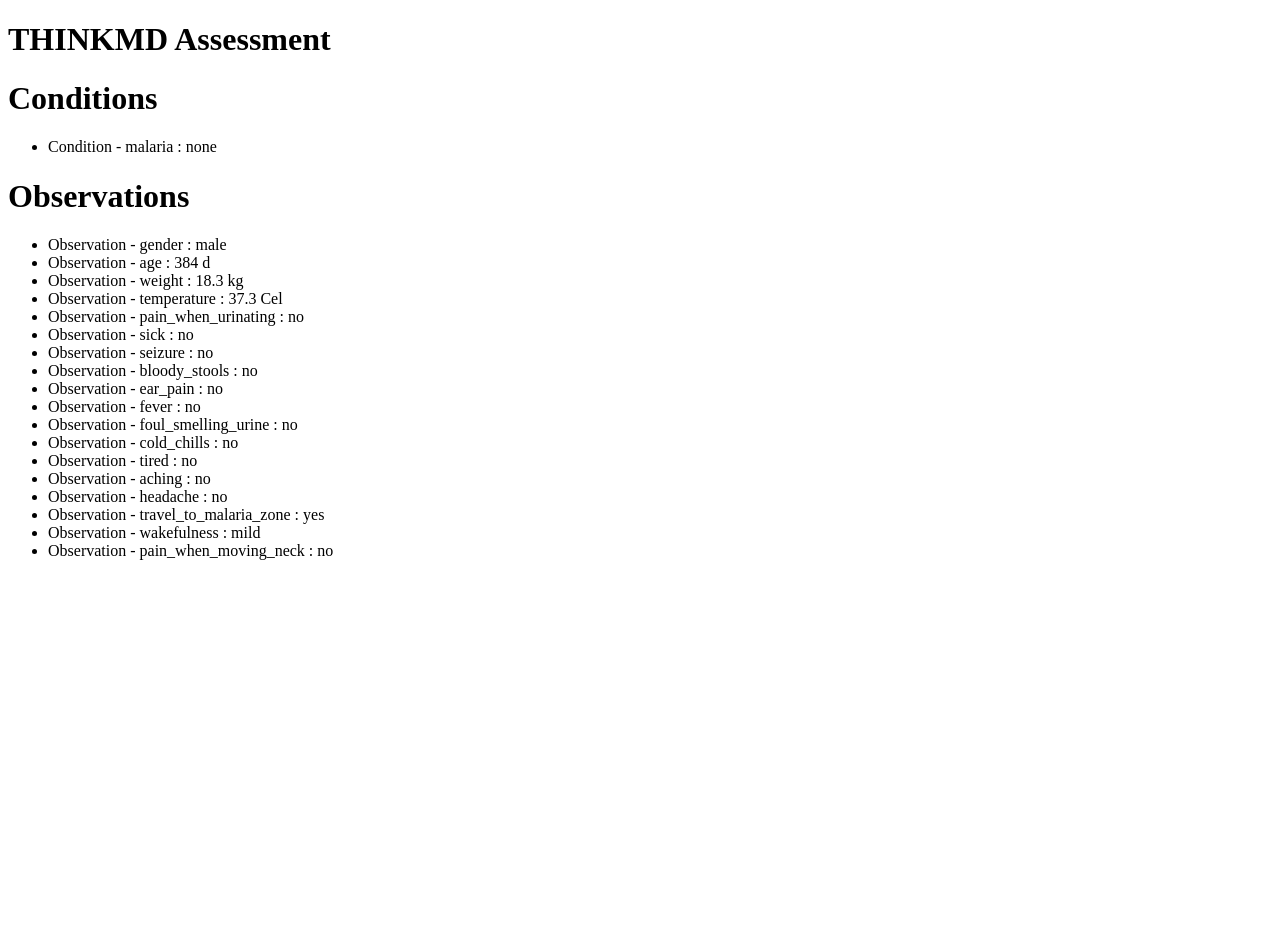
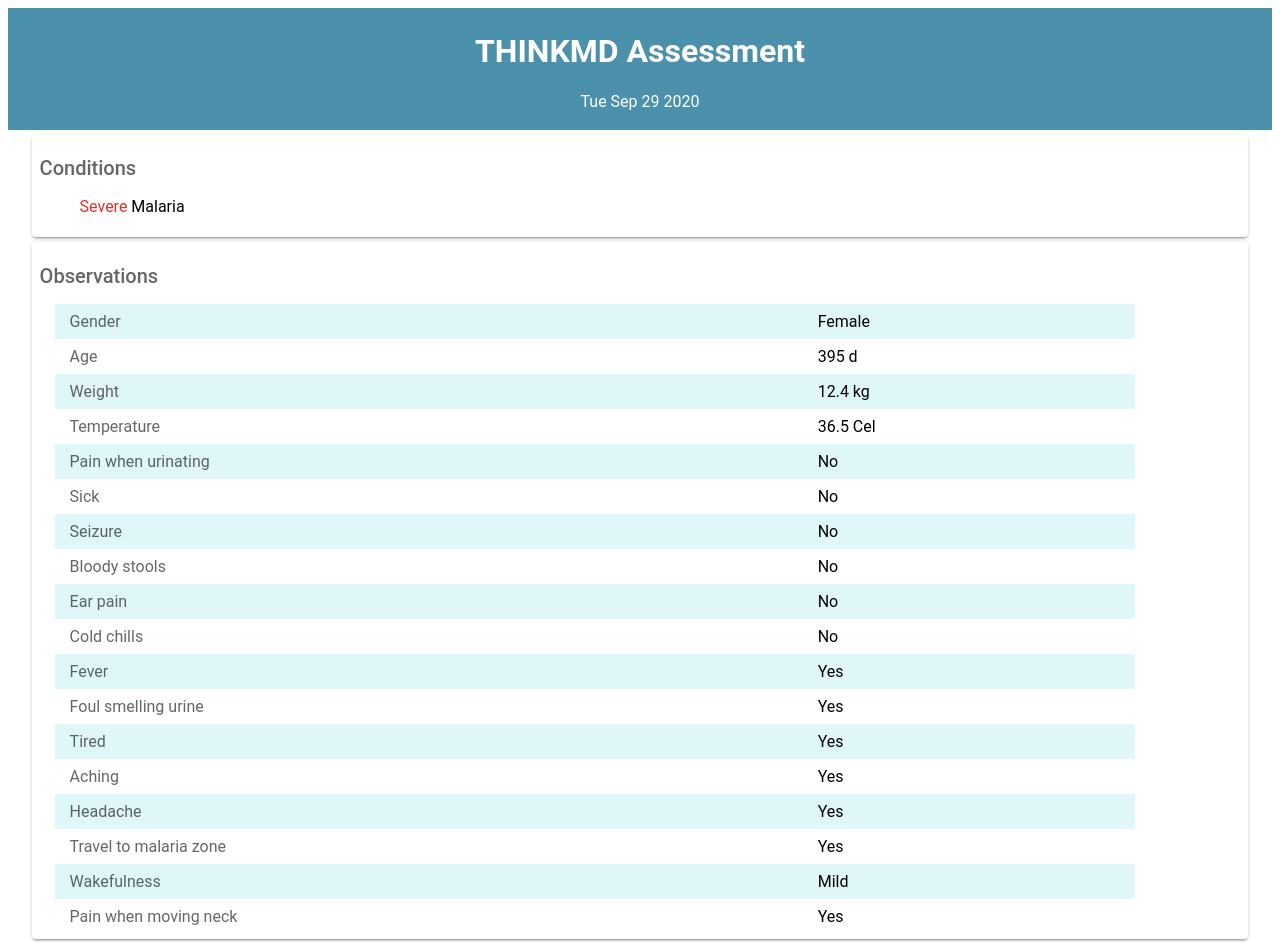
Before and after one commit to THINKMD/thinkmd-v4-fhir-view, a plain HTML site: page src/index.html in a window 1280 px wide. Before the commit the page ends 800 px from the top, so only its background shows below. Drawn offline with Linux system fonts and the light colour scheme.

Commit message:
Styled observations and conditions

```diff
--- a/src/fhir_update_2.json
+++ b/src/fhir_update_2.json
@@ -3,10 +3,10 @@
 	"type": "transaction",
 	"entry": [
 		{
-			"fullUrl": "urn:uuid:d6855f93-b7f1-4d1b-9fa6-d017bdea0cb1",
+			"fullUrl": "urn:uuid:d3dbcaf3-9855-4541-bace-51d6e91e310b",
 			"resource": {
 				"resourceType": "MessageHeader",
-				"id": "d6855f93-b7f1-4d1b-9fa6-d017bdea0cb1",
+				"id": "d3dbcaf3-9855-4541-bace-51d6e91e310b",
 				"text": {
 					"status": "generated",
 					"div": "<div xmlns='http://www.w3.org/1999/xhtml'>Message Header</div>"
@@ -30,7 +30,7 @@
 			},
 			"request": {
 				"method": "PUT",
-				"url": "MessageHeader/d6855f93-b7f1-4d1b-9fa6-d017bdea0cb1"
+				"url": "MessageHeader/d3dbcaf3-9855-4541-bace-51d6e91e310b"
 			}
 		},
 		{
@@ -982,7 +982,7 @@
 			}
 		},
 		{
-			"fullUrl": "https://fhir.thinkmd.tech/Location/25a0636e-766f-48e7-a09f-e772c5f31d0d",
+			"fullUrl": "https://fhir.thinkmd.tech/Location/2576b9c4-c059-40d7-94e1-6aa0b9b0545b",
 			"resource": {
 				"resourceType": "Location",
 				"description": "Device-collected geo: up_to_date",
@@ -994,7 +994,7 @@
 			},
 			"request": {
 				"method": "PUT",
-				"url": "Location/25a0636e-766f-48e7-a09f-e772c5f31d0d"
+				"url": "Location/2576b9c4-c059-40d7-94e1-6aa0b9b0545b"
 			}
 		},
 		{
@@ -1006,6 +1006,10 @@
 				"text": {
 					"div": "<div class='fhirEncounter'><span>Encounter</span></div>",
 					"status": "additional"
+				},
+				"period": {
+					"start": "2020-09-29T21:33:52.718Z",
+					"end": "2020-09-29T21:35:04.903Z"
 				},
 				"class": {
 					"system": "http://terminology.hl7.org/CodeSystem/v3-ActCode",
--- a/src/index.html
+++ b/src/index.html
@@ -2,56 +2,183 @@
 <html>
 
 <head>
+    <meta name="viewport" content="width=device-width, initial-scale=1">
     <title> </title>
     <script type="text/javascript" src="parser.js"></script>
 </head>
 <script>
     (async() => {
-        let data = await fetch("fhir.json")
+        let data = await fetch("fhir_update_2.json")
         let fhir = await data.json()
-        let types = ['Condition', 'Observation']
+        let types = ['Observation']
         console.log(fhir)
 
-        types.forEach(type => {
-            console.log(type)
+        // Get start date from the encounter resource: period.start
+        let encounterResource = fhir.entry.find(entry => (entry.resource && entry.resource.resourceType === "Encounter"))
+        if (encounterResource) {
+            try {
+                let date = new Date(encounterResource.resource.period.start)
+                let dateElement = document.createElement("p")
+                dateElement.setAttribute("id", "encounter-date")
+                dateElement.innerHTML = date.toDateString()
+                document.getElementById("header").appendChild(dateElement)
+            }
+            catch (e) {
+                console.log("no encounter period found")
+            }
+        }
 
-            let items = fhir.entry.filter(entry => (entry.resource && entry.resource.resourceType === type))
+        const getFhirResourcesByType = type => {
+            return fhir.entry.filter(entry => (entry.resource && entry.resource.resourceType === type))
+        }
 
-            items.forEach(item => {
-                try {
-                    if (item.resource.text.div) {
-                        var node = document.createElement("li")
-                        node.innerHTML = item.resource.text.div
-                        document.getElementById(type).appendChild(node)
-                    }
-                }
-                catch (e) {
-                    console.log(e)
-                }
-            })
+        const formatString = (s) => {
+            if (typeof s !== 'string') return ''
+            s = s.charAt(0).toUpperCase() + s.slice(1)
+            return s.split('_').join(' ')
+        }
+
+        let conditions = getFhirResourcesByType("Condition")
+        conditions.forEach(item => {
+            try {
+                let el = document.createElement("toAdd")
+                el.innerHTML = item.resource.text.div
+                let severity = el.children[0].children[2].innerText
+                let cond = el.children[0].children[1].innerText
+
+                let node = document.createElement("li")
+                let sev_node = document.createElement("span")
+                sev_node.innerText = formatString(severity)
+                sev_node.className = `severity-${severity}`
+                node.appendChild(sev_node)
+
+                let cond_node = document.createElement("span")
+                cond_node.innerText = ' ' + formatString(cond)
+                node.appendChild(cond_node)
+
+                document.getElementById("Condition").appendChild(node)
+            }
+            catch (e) {
+                console.log(`no div info for ${item.resource.id}`)
+            }
         })
 
+        let observations = getFhirResourcesByType("Observation")
+        observations.forEach(item => {
+            try {
+                let el = document.createElement("toAdd")
+                el.innerHTML = item.resource.text.div
+                let value = el.children[0].children[2].innerText
+                let rawName = el.children[0].children[1].innerText
+                let name = rawName.match(/[^0-9]+$/)[0]
+
+                let node = document.createElement("tr")
+                let name_node = document.createElement("td")
+                name_node.innerText = formatString(name)
+                node.appendChild(name_node)
+
+                let value_node = document.createElement("td")
+                value_node.innerText = ' ' + formatString(value)
+                node.appendChild(value_node)
+
+                document.getElementById("Observation").appendChild(node)
+            }
+            catch (e) {
+                console.log(`no div info for ${item.resource.id}`)
+            }
+        })
 
     })()
 </script>
 
 <body>
-    <div id="encounter">
-        <div>
-            <h1>THINKMD Assessment</h1>
+    <div id="thinkmd-encounter">
+        <div id="header">
+            <h1 id="title">THINKMD Assessment</h1>
         </div>
-        <div>
-            <h1>Conditions</h1>
+        <div class="container">
+            <h2>Conditions</h2>
             <ul id="Condition"></ul>
         </div>
-        <div>
-            <h1>Observations</h1>
-            <ul id="Observation"></ul>
+        <div class="container">
+            <h2>Observations</h2>
+            <table id="Observation"></table>
         </div>
     </div>
 </body>
 
 <style>
+    #thinkmd-encounter {
+        font-family: Roboto, sans-serif;
+    }
+
+    #header {
+        text-align: center;
+        background-color: #4b91ac;
+        color: white;
+        padding: 3px 3px;
+    }
+
+    table {
+        margin-left: 15px;
+        width: 90%;
+        border-collapse: collapse;
+    }
+
+    td {
+        padding: 8px 15px;
+    }
+
+    td:first-child {
+        color: rgba(0, 0, 0, .6);
+    }
+
+    tr:nth-child(odd) {
+        background-color: #e0f7fa;
+    }
+
+    .container {
+        width: 95%;
+        margin: 5px auto;
+        padding: 5px 8px;
+        border-radius: 4px;
+        box-shadow: 0 3px 1px -2px rgba(0, 0, 0, .2), 0 2px 2px 0 rgba(0, 0, 0, .14), 0 1px 5px 0 rgba(0, 0, 0, .12);
+    }
+
+    .container2 {
+        width: 95%;
+        margin: 5px auto;
+        padding: 0 7px;
+        border-radius: 4px;
+        border: 1px solid #e6e6e6;
+        box-shadow: 2px 2px #e6e6e6;
+    }
+
+    .severity-moderate {
+        color: #ffc300;
+    }
+
+    .severity-severe {
+        color: #db322d;
+    }
+
+    .severity-mild {
+        color: #83d4a3;
+    }
+
+    .blue-highlight {
+        background-color: #e0f7fa;
+    }
+
+    ul {
+        list-style-type: none;
+    }
+
+    h2 {
+        color: rgba(0, 0, 0, .6);
+        font-weight: 500;
+        font-size: 1.25rem;
+    }
 </style>
 
 </html>
```
